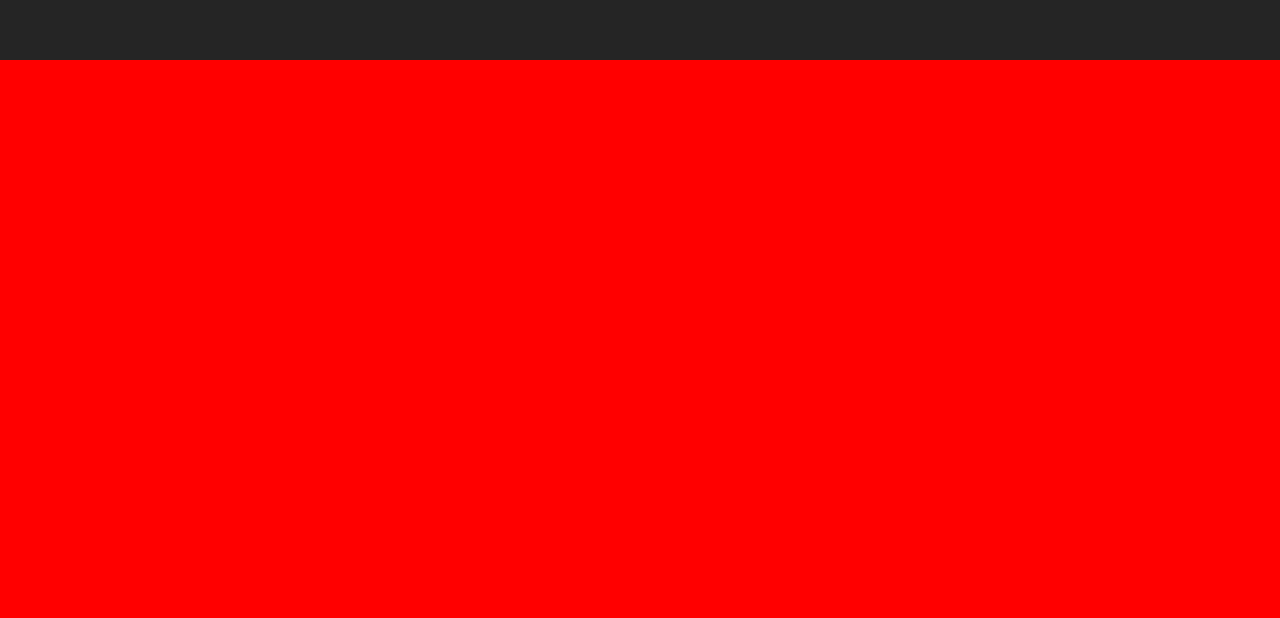
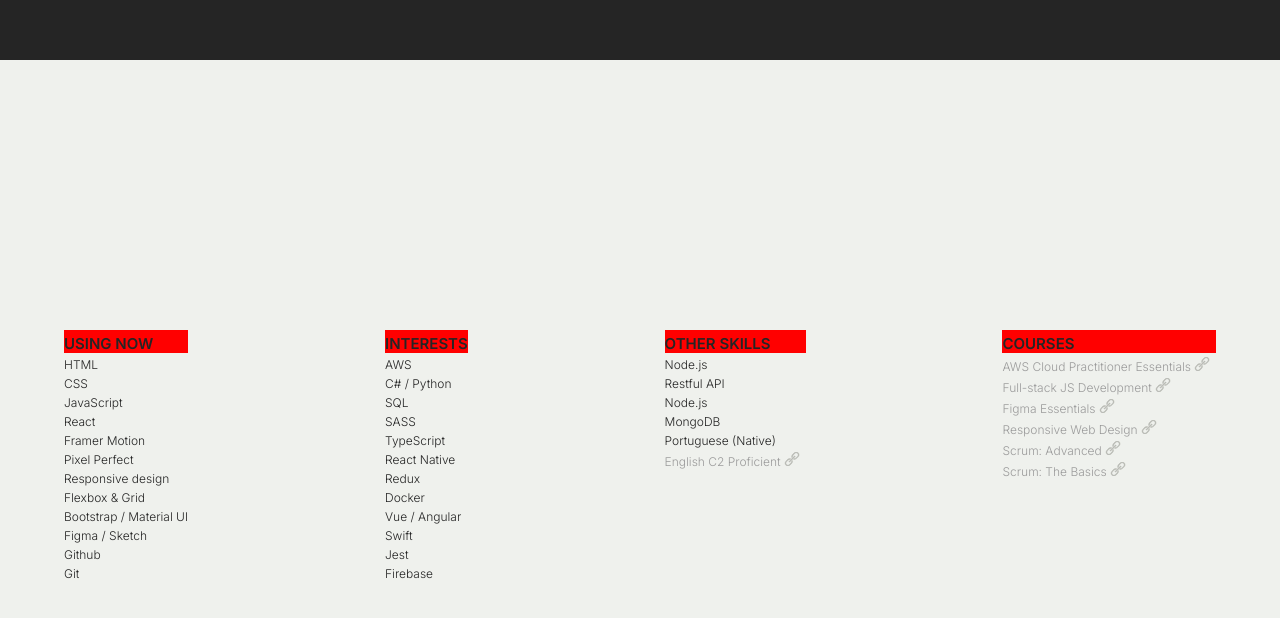
Before and after one commit to t-minini/my-website-v3, a React (Create React App) app: page / in a window 1280 px wide. Shown: the part 1540-2158 px from the top of the page. Before the commit the page ends 1600 px from the top, so only its background shows below. Built offline with nearby package versions, Linux system fonts and the light colour scheme; a web font is replaced by a local one.

Commit message:
updating media queries

```diff
--- a/src/App.js
+++ b/src/App.js
@@ -3,7 +3,7 @@ import style from './App.module.css';
 import { Hero } from './components/hero/Hero';
 import { About } from './components/about/About';
 import { Navbar } from './components/navbar/Navbar';
-// import { Skills } from './components/skills/Skills';
+import { Skills } from './components/skills/Skills';
 // import { Cursor } from './components/cursor/Cursor';
 // import { Contact } from './components/contact/Contact';
 // import { Projects } from './components/projects/Projects';
@@ -19,7 +19,7 @@ function App() {
       <Navbar />
       <Hero />
       <About />
-      {/* <Skills /> */}
+      <Skills />
       {/* <Projects /> */}
       {/* <Contact /> */}
     </div>
--- a/src/components/about/About.module.css
+++ b/src/components/about/About.module.css
@@ -22,6 +22,10 @@
 
 /* SMARTPHONES PORTRAIT - SHORTER SCREENS */
 @media only screen and (max-width: 480px) and (orientation: portrait) {
+  .about {
+    padding-top: 5.5rem;
+  }
+
   .about span.word {
     /* background-color: blue; */
     font-size: 2.3rem;
--- a/src/components/skills/Skills.jsx
+++ b/src/components/skills/Skills.jsx
@@ -330,7 +330,7 @@ export function Skills() {
               target="blank_"
               className={`hoverable ${isHovered ? style.hovered : ''}`}
             >
-              Figma UI/UX Essentials
+              Figma Essentials
               <svg viewBox="0 0 34 32" width="27" height="19">
                 <path d="M9.239 22.889c0.195 0.195 0.451 0.293 0.707 0.293s0.511-0.098 0.707-0.293l12.114-12.209c0.39-0.39 0.39-1.024 0-1.414s-1.023-0.39-1.414 0l-12.114 12.209c-0.391 0.39-0.391 1.023 0 1.414zM14.871 20.76c0.331 1.457-0.026 2.887-1.152 4.014l-4.039 3.914c-0.85 0.849-1.98 1.317-3.182 1.317s-2.332-0.468-3.182-1.317c-1.754-1.755-1.754-4.61-0.010-6.354l3.946-4.070c0.85-0.849 1.98-1.318 3.182-1.318 0.411 0 0.807 0.073 1.193 0.179l1.561-1.561c-0.871-0.407-1.811-0.619-2.754-0.619-1.663 0-3.327 0.635-4.596 1.904l-3.936 4.061c-2.538 2.538-2.538 6.654 0 9.193 1.269 1.27 2.933 1.904 4.596 1.904s3.327-0.634 4.596-1.904l4.030-3.904c1.942-1.942 2.361-4.648 1.333-7.023zM30.098 1.899c-1.27-1.269-2.933-1.904-4.596-1.904-1.664 0-3.328 0.635-4.596 1.904l-4.029 3.905c-2.012 2.013-2.423 5.015-1.244 7.439l1.552-1.552c-0.459-1.534-0.107-3.261 1.096-4.463l4.039-3.914c0.851-0.849 1.98-1.318 3.183-1.318 1.201 0 2.332 0.469 3.181 1.318 1.754 1.755 1.754 4.611 0.010 6.354l-4.039 4.039c-0.849 0.85-1.98 1.317-3.181 1.317-0.306 0-0.576 0.031-0.87-0.029l-1.593 1.594c0.796 0.331 1.613 0.436 2.463 0.436 1.663 0 3.326-0.634 4.596-1.904l4.029-4.029c2.538-2.538 2.538-6.653-0-9.192z" />
               </svg>
--- a/src/components/skills/Skills.module.css
+++ b/src/components/skills/Skills.module.css
@@ -55,12 +55,11 @@
 
 /* MacBook Pro 14"  */
 @media only screen and (max-width: 1512px) {
-  /* not needed */
 }
 
 /* iPad Air 820 x 1180  */
 @media only screen and (max-width: 820px) {
-  .skills {
+  /* .skills {
     flex-direction: column-reverse;
     justify-content: center;
   }
@@ -88,45 +87,42 @@
     grid-row-end: 2;
     grid-column-end: 2;
     padding-bottom: 2rem;
-    /* background-color: red; */
   }
   .skills__ul ul:nth-child(2) {
     grid-row-start: 1;
     grid-column-start: 2;
     grid-row-end: 2;
     grid-column-end: 3;
-    /* background-color: green; */
+
   }
   .skills__ul ul:nth-child(3) {
     grid-row-start: 2;
     grid-column-start: 1;
     grid-row-end: 3;
     grid-column-end: 2;
-    /* background-color: yellow; */
   }
   .skills__ul ul:nth-child(4) {
     grid-row-start: 2;
     grid-column-start: 2;
     grid-row-end: 3;
     grid-column-end: 3;
-    /* background-color: purple; */
-  }
+  } */
 }
 
 /* iPad Air 1180 x 820 (landscape)  */
 @media only screen and (max-width: 1180px) and (orientation: landscape) {
-  .skills__ul ul li:first-child {
+  /* .skills__ul ul li:first-child {
     font-size: 3rem;
   }
 
   .skills__ul li {
     font-size: 2.2rem;
-  }
+  } */
 }
 
 /* iPhone 11 Pro Max / XR 414 x 896  */
 @media only screen and (max-width: 414px) {
-  .skills__ul ul li:first-child {
+  /* .skills__ul ul li:first-child {
     font-size: 2.2rem;
   }
 
@@ -137,12 +133,12 @@
 
   .skills a {
     font-size: 1.7rem;
-  }
+  } */
 }
 
 /* iPhone 11 Pro Max / XR 896 x 414 (landscape) */
 @media only screen and (min-width: 805px) and (max-width: 896px) and (orientation: landscape) {
-  .skills__ul ul li:first-child {
+  /* .skills__ul ul li:first-child {
     font-size: 1.8rem;
   }
 
@@ -153,17 +149,16 @@
 
   .skills a {
     font-size: 1.4rem;
-  }
+  } */
 }
 
 /* iPhone 13 Pro 390 x 844  */
 @media only screen and (max-width: 390px) {
-  /* not needed */
 }
 
 /* iPhone SE 375 x 667  */
 @media only screen and (max-width: 375px) {
-  .skills__ul ul li:first-child {
+  /* .skills__ul ul li:first-child {
     font-size: 1.7rem;
   }
 
@@ -179,12 +174,12 @@
   .skills__ul svg {
     height: 1.4rem;
     margin-left: -0.2rem;
-  }
+  } */
 }
 
 /* iPhone SE 667 x 375 (landscape) */
 @media only screen and (min-width: 667px) and (max-width: 667px) and (orientation: landscape) {
-  .skills__ul {
+  /* .skills__ul {
     display: flex;
   }
   .skills__ul ul li:first-child {
@@ -203,5 +198,104 @@
   .skills__ul svg {
     height: 1.2rem;
     margin-left: -0.2rem;
+  } */
+}
+
+/* SMARTPHONES PORTRAIT */
+@media only screen and (max-width: 480px) and (orientation: portrait) {
+  .skills {
+    /* flex-direction: column-reverse; */
+    justify-content: center;
+    padding-top: 5.5rem;
+  }
+  .skills__ul {
+    display: grid;
+    grid-template-columns: repeat(2, 1fr);
+    /* grid-template-rows: repeat(1, 1fr); */
+  }
+  .skills__ul ul li:first-child {
+    background-color: red;
+    font-size: 1.7rem;
+  }
+
+  .skills__ul li {
+    font-size: 1.4rem;
+    padding-top: 0.4rem;
+  }
+
+  .skills a {
+    font-size: 1.4rem;
+  }
+
+  .skills__ul svg {
+    height: 1.4rem;
+    margin-left: -0.2rem;
+  }
+
+  .skills__ul ul:first-child {
+    padding-bottom: 2rem;
   }
 }
+
+/* SMARTPHONES PORTRAIT - TALLER SCREENS */
+@media only screen and (min-width: 390px) and (orientation: portrait) {
+
+}
+
+/* SMARTPHONES LANDSCAPE */
+@media only screen and (min-width: 665px) and (orientation: landscape) {
+  .skills {
+    padding-top: 5.5rem;
+  }
+
+  .skills__ul ul li:first-child {
+    background-color: red;
+    font-size: 1.5rem;
+  }
+
+  .skills__ul li {
+    font-size: 1.2rem;
+    padding-top: 0.4rem;
+  }
+
+  .skills a {
+    font-size: 1.2rem;
+  }
+
+  .skills__ul svg {
+    height: 1.4rem;
+    margin-left: -0.2rem;
+  }
+
+  .skills__ul ul:first-child {
+    /* padding-bottom: 2rem; */
+  }
+}
+
+/* TABLETS PORTRAIT */
+@media only screen and (min-width: 767px) and (orientation: portrait) {
+}
+
+/* TABLETS LANDSCAPE */
+@media only screen and (min-width: 1023px) and (orientation: landscape) {
+}
+
+/* SMALL SCREENS, LAPTOPS PORTRAIT */
+@media only screen and (min-width: 769px) and (orientation: portrait) {
+}
+
+/* SMALL SCREENS, LAPTOPS LANDSCAPE */
+@media only screen and (min-width: 1179px) and (orientation: landscape) {
+}
+
+/* DESKTOPS, LARGE SCREENS PORTRAIT */
+@media only screen and (min-width: 1023px) and (orientation: portrait) {
+}
+
+/* DESKTOPS, LARGE SCREENS LANDSCAPE */
+@media only screen and (min-width: 1365px) and (orientation: landscape) {
+}
+
+/* EXTRA LARGE SCREENS, TV PORTRAIT */
+@media only screen and (min-width: 1520px) and (orientation: landscape) {
+}
```
